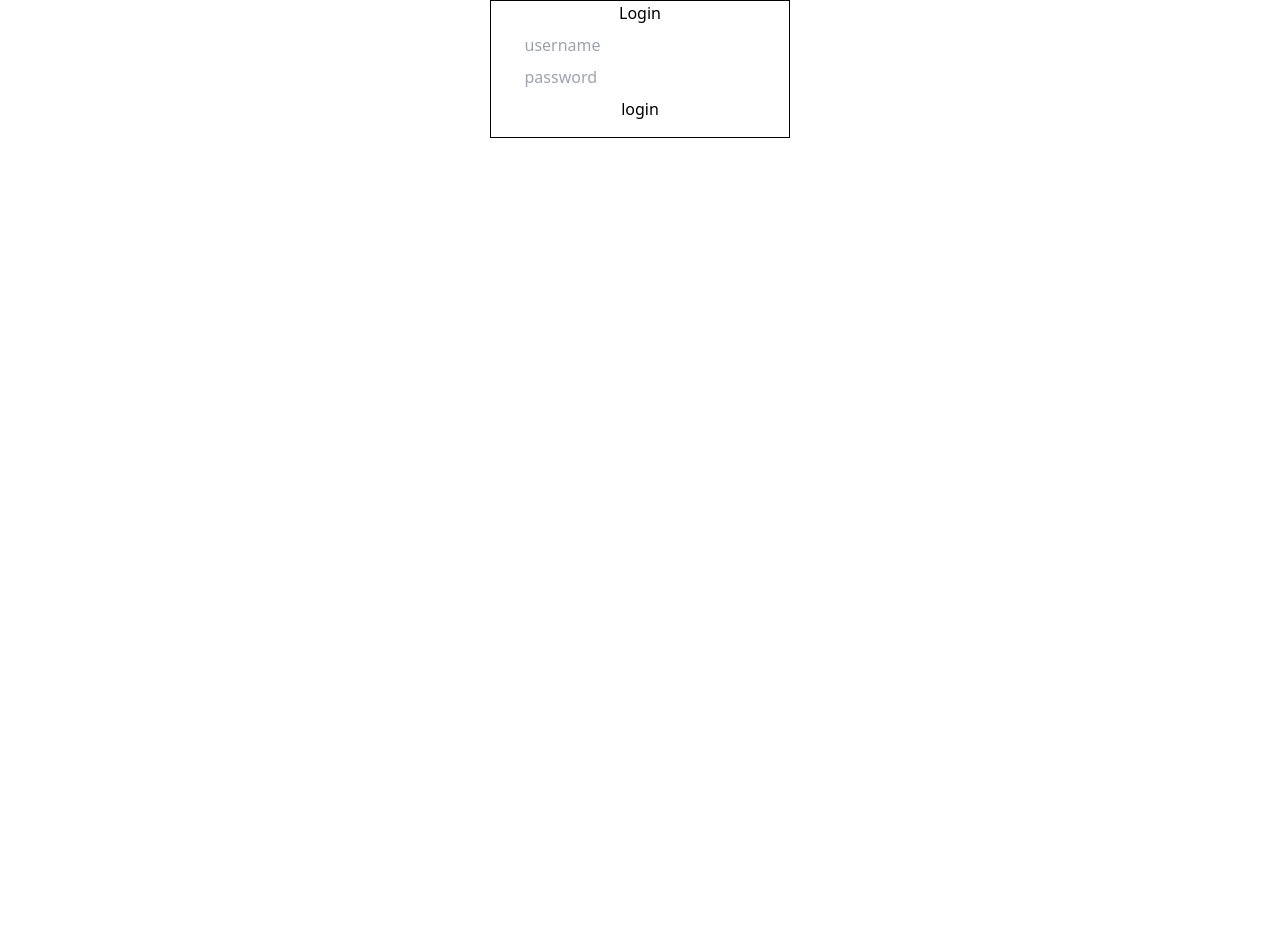
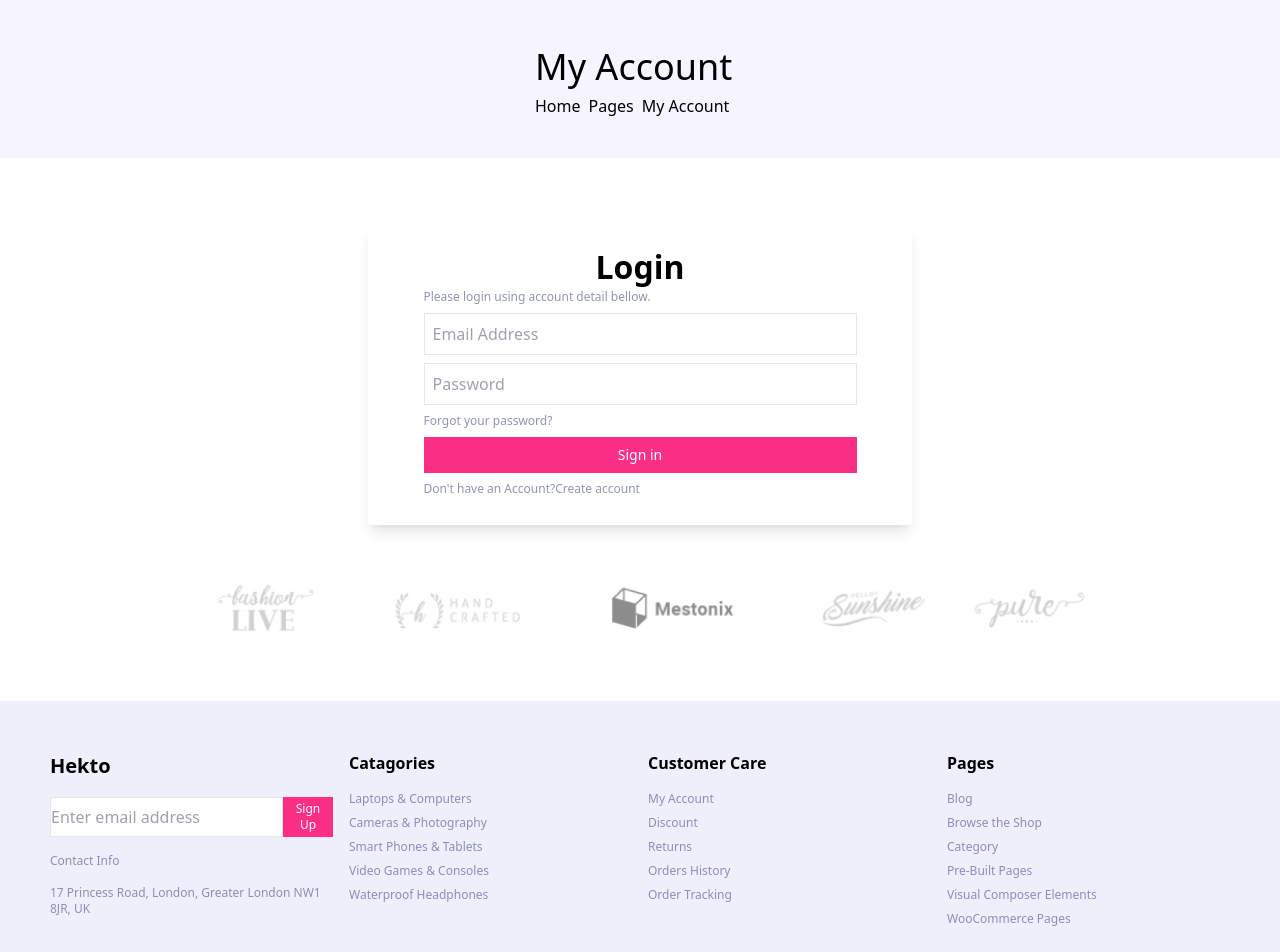
Before and after one commit to rochakgrg10/Ecommerce-website, a React (Vite) app in the folder client/: page /login in a window 1280 px wide. Shown: the top 952 px of the page. Before the commit the page ends 800 px from the top, so only its background shows below. Built offline with nearby package versions, Linux system fonts and the light colour scheme.

Commit message:
Login page

```diff
--- a/client/package.json
+++ b/client/package.json
@@ -14,6 +14,7 @@
     "react": "^18.2.0",
     "react-dom": "^18.2.0",
     "react-icons": "^5.0.1",
+    "react-loading-skeleton": "^3.4.0",
     "react-router-dom": "^6.22.3",
     "react-slick": "^0.30.2",
     "slick-carousel": "^1.8.1"
--- a/client/src/components/home/LatestProduct.jsx
+++ b/client/src/components/home/LatestProduct.jsx
@@ -29,7 +29,7 @@ function LatestProduct(props) {
           <p className="text-[12px] font-bold text-[#151875] md:text-sm">
             {currentPrice}
           </p>
-          <p className="text-[10px] text-[#FB2448] md:text-[12px]">
+          <p className="text-[10px] text-[#FB2448] line-through md:text-[12px]">
             {previousPrice}
           </p>
         </div>
--- a/client/src/components/home/Chair.jsx
+++ b/client/src/components/home/Product.jsx
@@ -4,7 +4,7 @@ import { BsCart2 } from "react-icons/bs";
 import { AiOutlineHeart } from "react-icons/ai";
 import { AiOutlineZoomIn } from "react-icons/ai";
 
-function Chair(props) {
+function Product(props) {
   const [isHover, setIsHover] = useState(false);
   const { image, title, code, price } = props;
 
@@ -12,7 +12,7 @@ function Chair(props) {
     <div
       onMouseEnter={() => setIsHover(true)}
       onMouseLeave={() => setIsHover(false)}
-      className="group relative  flex h-[400px] w-[270px] flex-col shadow-md sm:mx-auto "
+      className="group relative  flex h-[400px] w-[220px] flex-col shadow-md sm:mx-auto "
     >
       {isHover && (
         <div className="absolute left-0 top-0 flex gap-2 p-3">
@@ -21,9 +21,9 @@ function Chair(props) {
           <AiOutlineZoomIn />
         </div>
       )}
-      <div className="grow bg-[#F6F7FB] pb-4 pl-7 pr-7 pt-10">
-        <img src={image} className="" alt="" />
-      </div>
+      <img src={image} className="h-[65%] w-[100%] object-cover" alt="" />
+      {/* <div className="grow bg-[#F6F7FB] pb-4 pl-7 pr-7 pt-10">
+      </div> */}
       {isHover && (
         <button className="absolute left-[32%] top-[50%] bg-[#08D15F] px-1 py-1 text-sm text-white">
           View Details
@@ -47,4 +47,4 @@ function Chair(props) {
   );
 }
 
-export default Chair;
+export default Product;
--- a/client/src/pages/Home.jsx
+++ b/client/src/pages/Home.jsx
@@ -4,17 +4,16 @@ import { useEffect } from "react";
 import Slider from "react-slick";
 import "slick-carousel/slick/slick.css";
 import "slick-carousel/slick/slick-theme.css";
+import Skeleton from "react-loading-skeleton";
+import "react-loading-skeleton/dist/skeleton.css";
 import Header from "../components/Header";
 import Banner from "../components/home/Banner";
-import Chair from "../components/home/Chair";
-import chair1 from "/assets/chair1.png";
-import chair2 from "/assets/chair2.png";
-import chair3 from "/assets/chair3.png";
-import chair4 from "/assets/chair4.png";
+import Product from "../components/home/Product";
 import LatestProduct from "../components/home/LatestProduct";
 
 function Home() {
   const [products, setProducts] = useState([]);
+  const [isLoading, setIsLoading] = useState(true);
 
   const settings = {
     dots: true,
@@ -51,7 +50,7 @@ function Home() {
     },
   ];
 
-  let chairs = [
+  /*  let chairs = [
     {
       image: chair1,
       title: "Cantilever chair 1",
@@ -76,7 +75,7 @@ function Home() {
       code: "y-23244",
       price: "$6700",
     },
-  ];
+  ]; */
 
   let latestProducts = [
     {
@@ -119,9 +118,17 @@ function Home() {
 
   useEffect(() => {
     let url = `https://ecommerce-sagartmg2.vercel.app/api/products/trending`;
-    axios.get(url).then((res) => {
-      setProducts(res.data.data);
-    });
+    setTimeout(() => {
+      axios
+        .get(url)
+        .then((res) => {
+          setProducts(res.data.data);
+          setIsLoading(false);
+        })
+        .catch((err) => {
+          throw new Error("Something went wrong");
+        });
+    }, 3000);
   }, []);
 
   return (
@@ -143,10 +150,21 @@ function Home() {
           })}
         </Slider>
 
-        <div className=" mt-20 grid justify-items-center gap-4 sm:grid-cols-2  md:mt-[219px] md:grid-cols-2 lg:grid-cols-4">
+        {isLoading && (
+          <div className="container mt-20 grid justify-items-center  gap-1 sm:grid-cols-2 md:mt-[219px] md:grid-cols-4">
+            <Skeleton className="h-[400px] w-[220px]" />
+            <Skeleton className="h-[400px] w-[220px]" />
+            <Skeleton className="h-[400px] w-[220px]" />
+            <Skeleton className="h-[400px] w-[220px]" />
+          </div>
+        )}
+
+        {!isLoading && products.length == 0 && <p>No products</p>}
+
+        <div className="container  mt-20 grid justify-items-center gap-4 sm:grid-cols-2  md:mt-[219px] md:grid-cols-2 lg:grid-cols-4">
           {products.map((el) => {
             return (
-              <Chair
+              <Product
                 image={el.image}
                 title={el.name}
                 code={el.code}
--- a/client/src/pages/Login.jsx
+++ b/client/src/pages/Login.jsx
@@ -1,24 +1,104 @@
 import React from "react";
+import footerImg from "/assets/loginFooter.png";
 
 function Login() {
   return (
-    <div
-      style={{
-        display: "flex",
-        flexDirection: "column",
-        gap: "0.5rem",
-        justifyContent: "space-around",
-        alignItems: "center",
-        maxWidth: "300px",
-        border: "1px solid black",
-        margin: "auto",
-      }}
-    >
-      <h2>Login</h2>
-      <input type="text" placeholder="username" />
-      <input type="text" placeholder="password" />
-      <button style={{ marginBottom: "1rem" }}>login</button>
-    </div>
+    <>
+      <div className="bg-[#F6F5FF]">
+        <div className="mx-auto max-w-[210px] py-10">
+          <p className="text-[20px] md:text-[36px]">My Account</p>
+          <div className="flex flex-wrap gap-2 text-xs md:text-base">
+            <a href="" className=" hover:text-secondary">
+              Home
+            </a>
+            <a href="" className=" hover:text-secondary">
+              Pages
+            </a>
+            <a href="" className=" hover:text-secondary">
+              My Account
+            </a>
+          </div>
+        </div>
+      </div>
+
+      <div className="mx-auto mt-[67px] flex w-[302px] items-center justify-center p-[28px] shadow-lg md:w-[544px]">
+        <div className="flex w-[240px] flex-col justify-center gap-2 md:w-[433px]">
+          <p className="text-center text-xl font-bold md:text-[32px]">Login</p>
+          <p className="text-xs text-[#9096B2]">
+            Please login using account detail bellow.
+          </p>
+          <input
+            type="text"
+            className="border p-2"
+            placeholder="Email Address"
+          />
+          <input type="text" className="border p-2" placeholder="Password" />
+          <p className="text-xs text-[#9096B2]">Forgot your password?</p>
+          <button className="w-full bg-secondary py-2 text-sm text-white">
+            Sign in
+          </button>
+          <p className="text-xs text-[#9096B2]">
+            Don't have an Account?Create account
+          </p>
+        </div>
+      </div>
+
+      <img src={footerImg} className="container my-[40px]" />
+
+      <div className="grid grid-flow-row gap-4 bg-[#EEEFFB] p-[50px] sm:grid-cols-2 md:grid-cols-4 md:place-content-center">
+        <div className="flex flex-col gap-4">
+          <p className="text-[20px] font-bold">Hekto</p>
+          <div className="flex">
+            <input
+              type="text"
+              placeholder="Enter email address"
+              className="border"
+            />
+            <button className="bg-secondary px-2 py-1 text-xs text-white">
+              Sign Up
+            </button>
+          </div>
+          <p className="text-xs font-normal text-[#8A8FB9]">Contact Info</p>
+          <p className="text-xs font-normal text-[#8A8FB9]">
+            17 Princess Road, London, Greater London NW1 8JR, UK
+          </p>
+        </div>
+
+        <div className="flex flex-col gap-4">
+          <p className="font-bold">Catagories</p>
+          <ul className="flex flex-col gap-2 text-xs font-normal text-[#8A8FB9]">
+            <li>Laptops & Computers</li>
+            <li>Cameras & Photography</li>
+            <li>Smart Phones & Tablets</li>
+            <li>Video Games & Consoles</li>
+            <li>Waterproof Headphones</li>
+          </ul>
+        </div>
+
+        <div className="flex flex-col gap-4">
+          <p className="font-bold">Customer Care</p>
+          <ul className="flex flex-col gap-2 text-xs font-normal text-[#8A8FB9]">
+            <li>My Account</li>
+            <li>Discount</li>
+            <li>Returns</li>
+            <li>Orders History</li>
+            <li>Order Tracking</li>
+          </ul>
+        </div>
+
+        <div className="flex flex-col gap-4">
+          <p className="font-bold">Pages</p>
+          <ul className="flex flex-col gap-2 text-xs font-normal text-[#8A8FB9]">
+            <li>Blog</li>
+            <li>Browse the Shop</li>
+            <li>Category</li>
+            <li>Pre-Built Pages</li>
+            <li>Visual Composer Elements</li>
+            <li>WooCommerce Pages</li>
+          </ul>
+        </div>
+      </div>
+    </>
   );
 }
 
```
Also changed, not shown: client/public/assets/loginFooter.png (added), 1 other file (tests, documents, lock files or other folders).
